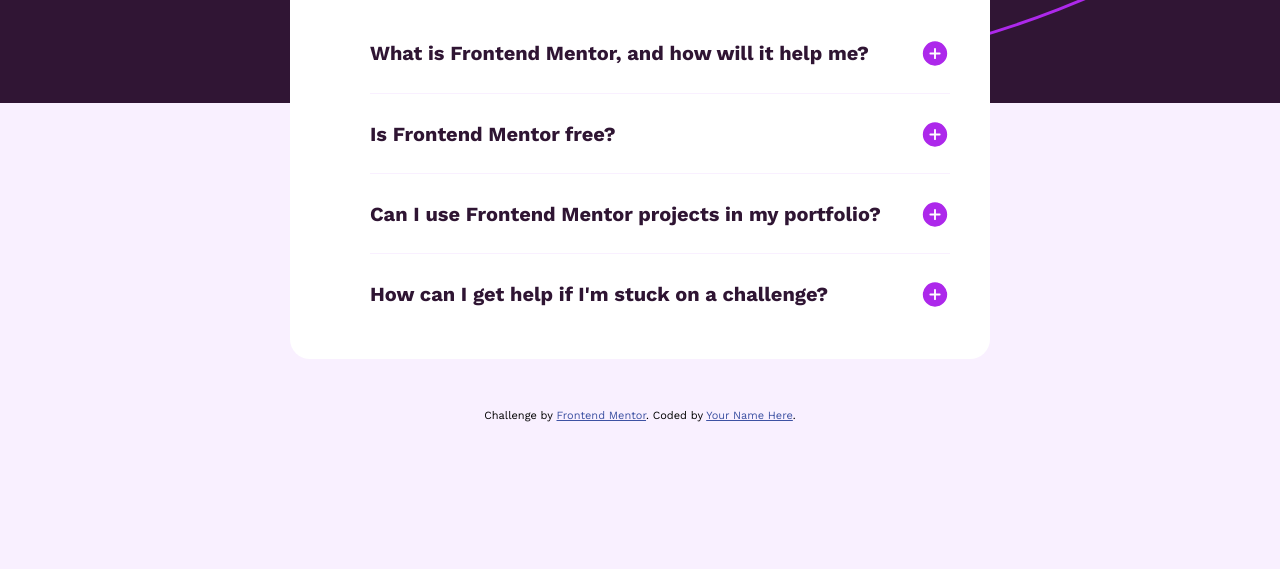
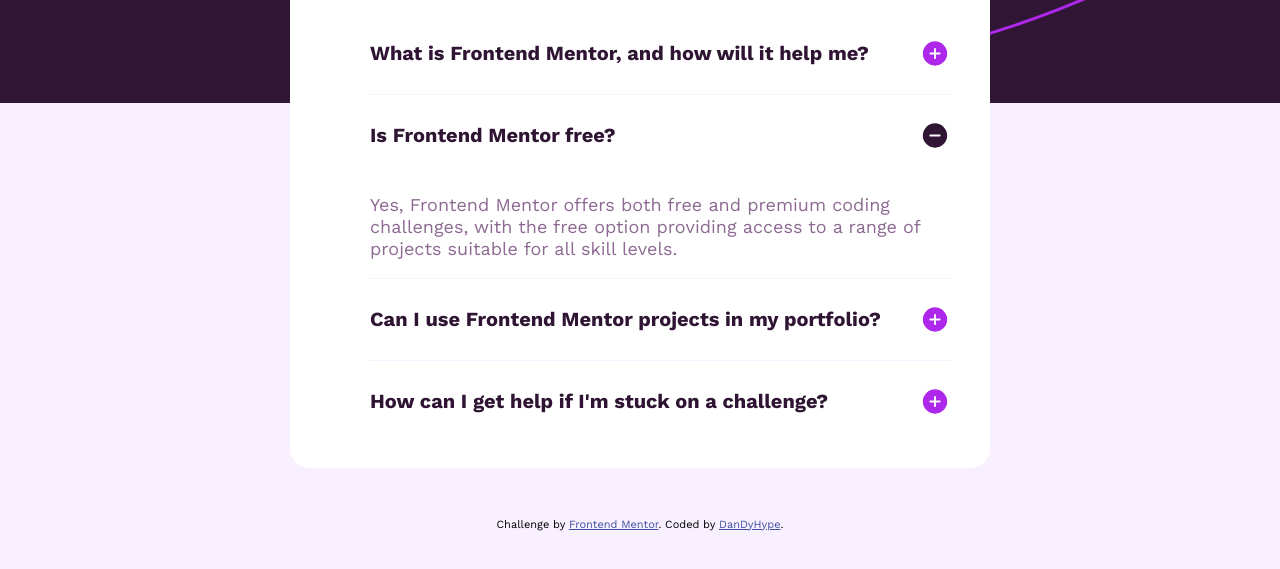
Before and after one commit to DandyHype/faq-accordion-main, a plain HTML site: page index.html in a window 1280 px wide. Both pictures are taken after a click on the element "Is Frontend Mentor free?". Shown: the part 217-786 px from the top of the page. Drawn offline with nearby package versions, Linux system fonts and the light colour scheme.

Commit message:
first solution with working js

```diff
--- a/index.html
+++ b/index.html
@@ -24,18 +24,19 @@
       --Dark-purple: hsl(292, 42%, 14%);
     }
 
-    *{
+    * {
       box-sizing: border-box;
     }
 
-    body{
+    body {
       background-color: var(--Light-pink);
       background-image: url("assets/images/background-pattern-desktop.svg");
       background-repeat: repeat-x;
       font-family: var(--worksans);
+      min-height: 100vh;
     }
 
-    main{
+    main {
       display: flex;
       flex-direction: column;
       width: 700px;
@@ -48,75 +49,86 @@
 
     }
 
-    header{
+    header {
       display: flex;
       gap: 20px;
     }
 
-    h1{
+    h1 {
       font-size: 56px;
       color: var(--Dark-purple);
       margin-bottom: 0;
     }
 
-    ul{
+    ul {
       list-style: none;
     }
 
-    li{
-      height: 80px;
+    li {
       border-top: 1px solid var(--Light-pink);
       margin: auto;
     }
 
-    li:first-child{
+    li:first-child {
       border-top: none;
     }
 
-    li div{
-      padding-top: 25px;
+    li div {
+      padding: 25px 0;
       display: flex;
       align-items: center;
       justify-content: space-between;
     }
 
-    div{
+    div {
       cursor: pointer;
     }
 
-    h2{
+
+    h2 {
       display: inline-block;
       font-size: 20px;
       margin: 0;
       color: var(--Dark-purple);
     }
 
-    h2:hover{
+    h2:hover {
       color: var(--Grayish-purple);
     }
 
-    p{
+    p {
+      opacity: 1;
+      visibility: visible;
       font-size: 18px;
       color: var(--Grayish-purple);
       line-height: 22px;
+      transition: all 2s, font-size 300ms ease-in-out;
     }
 
-    .hidden{
+    .hidden {
       display: none;
       opacity: 0;
       visibility: hidden;
     }
 
-    @media ( max-width: 720px ) {
-      main{
+    .height-0 {
+      height: 0;
+      line-height: 0;
+      font-size: 0px;
+      opacity: 0;
+      visibility: hidden;
+    }
+
+    @media (max-width: 720px) {
+      main {
         width: 400px;
       }
 
-      h1{
+      h1 {
         font-size: 40px;
       }
 
-      h2{
+      h2 {
         font-size: 18px;
       }
     }
@@ -143,10 +155,10 @@
       <li>
         <div>
           <h2>What is Frontend Mentor, and how will it help me?</h2>
-        <img src="./assets/images/icon-plus.svg" alt="">
-        <img src="./assets/images/icon-minus.svg" alt="" class="hidden">
+          <img src="./assets/images/icon-plus.svg" alt="" class="hidden">
+          <img src="./assets/images/icon-minus.svg" alt="" >
         </div>
-      <p class="hidden">Frontend Mentor offers realistic coding challenges to help developers improve their
+        <p>Frontend Mentor offers realistic coding challenges to help developers improve their
           frontend coding skills with projects in HTML, CSS, and JavaScript. It's suitable for
           all levels and ideal for portfolio building.</p>
       </li>
@@ -156,7 +168,7 @@
           <img src="./assets/images/icon-plus.svg" alt="">
           <img src="./assets/images/icon-minus.svg" alt="" class="hidden">
         </div>
-      <p class="hidden">Yes, Frontend Mentor offers both free and premium coding challenges, with the free
+        <p class="height-0">Yes, Frontend Mentor offers both free and premium coding challenges, with the free
           option providing access to a range of projects suitable for all skill levels.</p>
       </li>
       <li>
@@ -165,7 +177,7 @@
           <img src="./assets/images/icon-plus.svg" alt="">
           <img src="./assets/images/icon-minus.svg" alt="" class="hidden">
         </div>
-      <p class="hidden">Yes, you can use projects completed on Frontend Mentor in your portfolio. It's an excellent
+        <p class="height-0">Yes, you can use projects completed on Frontend Mentor in your portfolio. It's an excellent
           way to showcase your skills to potential employers!</p>
       </li>
       <li>
@@ -174,36 +186,50 @@
           <img src="./assets/images/icon-plus.svg" alt="">
           <img src="./assets/images/icon-minus.svg" alt="" class="hidden">
         </div>
-      <p class="hidden">The best place to get help is inside Frontend Mentor's Discord community. There's a help
+        <p class="height-0">The best place to get help is inside Frontend Mentor's Discord community. There's a help
           channel where you can ask questions and seek support from other community members.</p>
       </li>
     </ul>
   </main>
 
 
-
-
-
-
-
-
-
-
-
-
-
-
-
-
-
-
-
-
-
   <div class="attribution">
     Challenge by <a href="https://www.frontendmentor.io?ref=challenge" target="_blank">Frontend Mentor</a>.
-    Coded by <a href="#">Your Name Here</a>.
+    Coded by <a href="https://github.com/DandyHype">DanDyHype</a>.
   </div>
+
+  <script>
+    document.addEventListener("DOMContentLoaded", function () {
+      let options = document.querySelectorAll("li");
+
+      options.forEach(option => {
+        option.addEventListener("click", (event) => {
+
+          // Resetting the list
+          options.forEach(otherOptions => {
+            let otherInfo = otherOptions.querySelector("p");
+            let otherplussign = otherOptions.querySelector("img");
+            let otherminussign = otherOptions.querySelector("img:last-child");
+
+            otherInfo.classList.add("height-0");
+            otherplussign.classList.remove("hidden");
+            otherminussign.classList.add("hidden");
+          })
+
+          let info = option.querySelector("p");
+          let plussign = option.querySelector("img");
+          let minussign = option.querySelector("img:last-child");
+
+          if (minussign.classList.contains("hidden")) {
+            plussign.classList.add("hidden");
+            minussign.classList.remove("hidden");
+          }
+
+          info.classList.remove("height-0");
+        });
+      });
+    });
+  </script>
 </body>
 
 </html>
```
Lines whose indentation alone changed are shown as unchanged.
